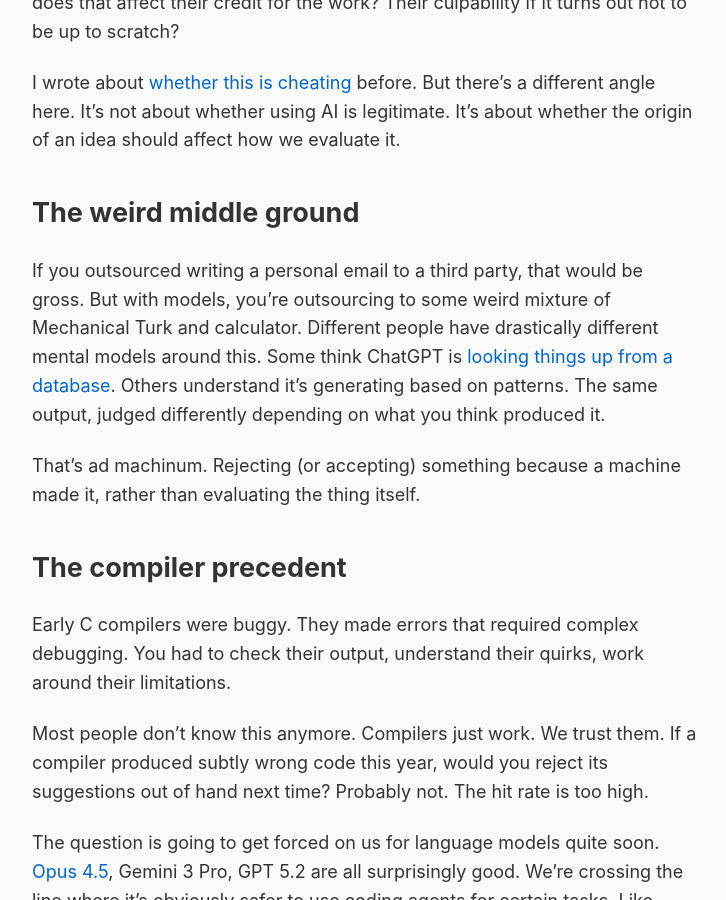
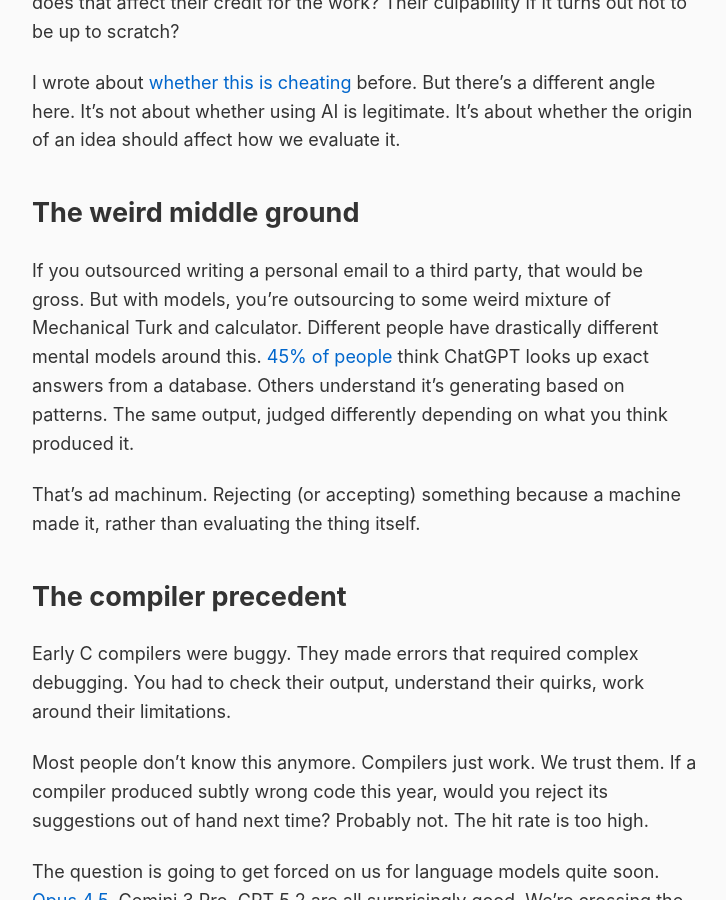
Before and after one commit to rob137/rob137.github.io, a Jekyll site: the page built from _posts/2026-01-07-ad-machinum.md, in a window 1280 px wide and 900 px high, scrolled down 435 px. Shown: the whole window, without its empty margins (275-1001 px from the left). Built offline with Jekyll 4.4.1, drawn with Linux system fonts in a browser that asks for light colours.

Commit message:
Fix database lookup stat with correct source
🤖 Generated with [Claude Code](https://claude.com/claude-code)

Co-Authored-By: Claude Opus 4.5 <noreply@anthropic.com>

```diff
--- a/_posts/2026-01-07-ad-machinum.md
+++ b/_posts/2026-01-07-ad-machinum.md
@@ -14,7 +14,7 @@ I wrote about [whether this is cheating](/2026/01/03/is-it-cheating/) before. Bu
 
 ## The weird middle ground
 
-If you outsourced writing a personal email to a third party, that would be gross. But with models, you're outsourcing to some weird mixture of Mechanical Turk and calculator. Different people have drastically different mental models around this. Some think ChatGPT is [looking things up from a database](https://www.pewresearch.org/short-reads/2025/06/25/34-of-us-adults-have-used-chatgpt-about-double-the-share-in-2023/). Others understand it's generating based on patterns. The same output, judged differently depending on what you think produced it.
+If you outsourced writing a personal email to a third party, that would be gross. But with models, you're outsourcing to some weird mixture of Mechanical Turk and calculator. Different people have drastically different mental models around this. [45% of people](https://www.searchlightinstitute.org/research/americans-have-mixed-views-of-ai-and-an-appetite-for-regulation/) think ChatGPT looks up exact answers from a database. Others understand it's generating based on patterns. The same output, judged differently depending on what you think produced it.
 
 That's ad machinum. Rejecting (or accepting) something because a machine made it, rather than evaluating the thing itself.
 
```
